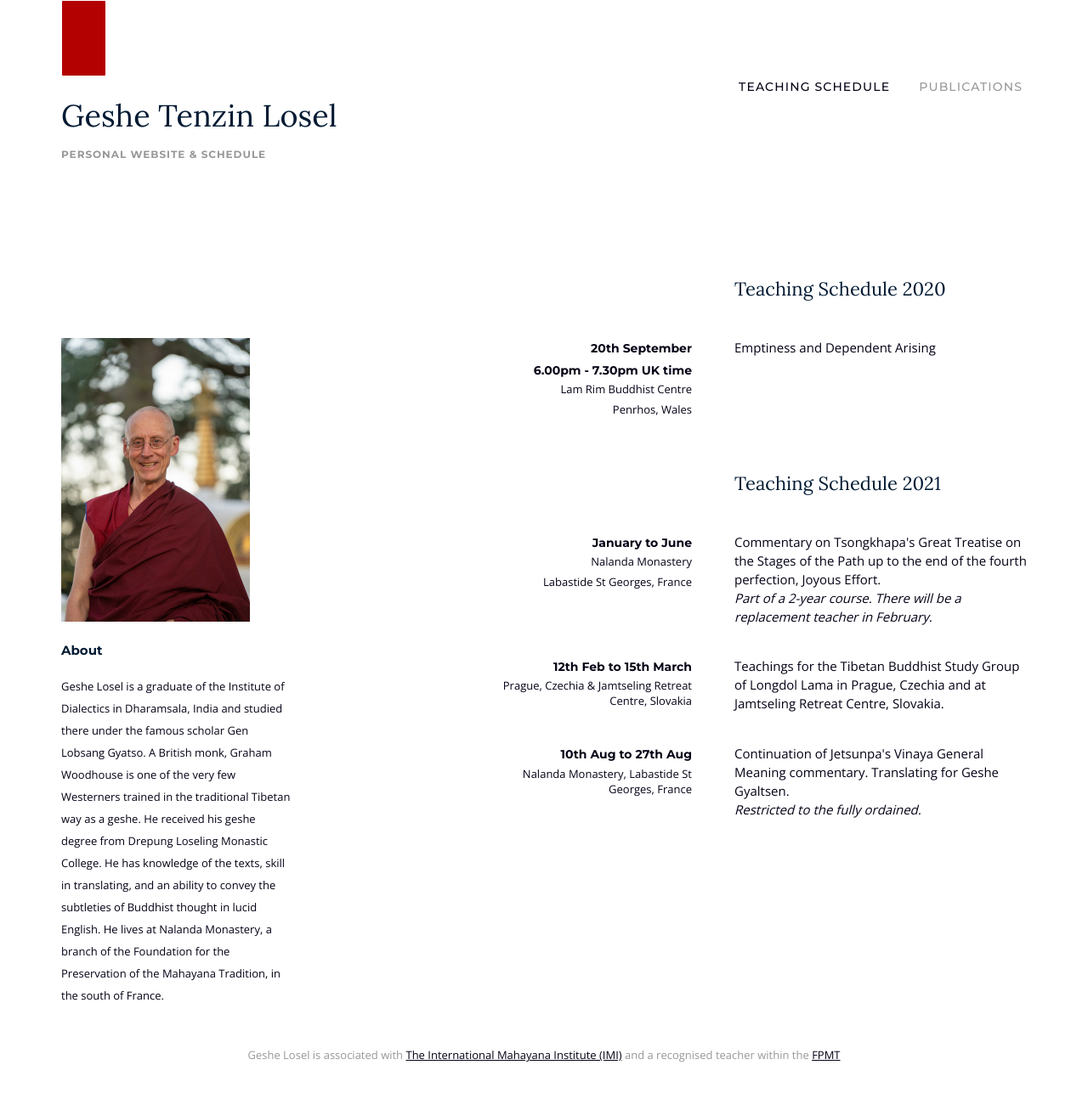
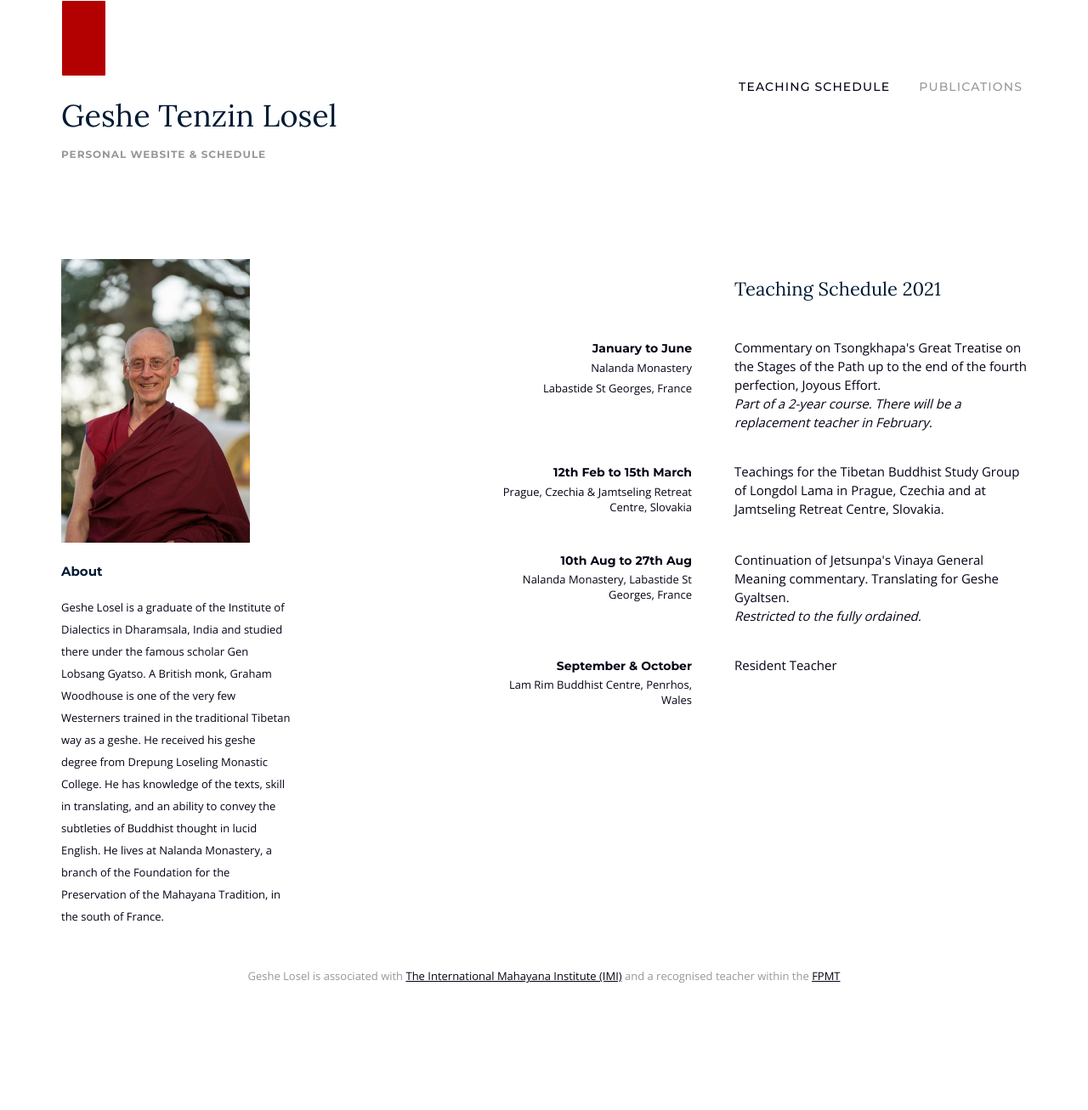
Before and after one commit to hallodom/geshe-graham-losel, a Jekyll site: the page built from index.html, in a window 1280 px wide. Shown: the whole page at 85% size. Built offline with Jekyll 4.4.1, drawn with Linux system fonts in a browser that asks for light colours; after the commit the page ends 1214 px from its top, so only the background shows below that.

Commit message:
Update 2021 schedule

```diff
--- a/index.html
+++ b/index.html
@@ -4,16 +4,6 @@ title: Teaching Schedule
 permalink: /
 pageName: index
 ---
-
-<div class="row end-sm">
-    <div class="col-sm-9">
-      <div class="row end-sm">
-          <div class="col-xs-12 col-sm-5">
-            <h3 class="schedule-header">Teaching Schedule 2020</h3>
-          </div>
-        </div>
-    </div>
-</div>
 
 <!-- Site content -->
 <div class="row">
@@ -32,21 +22,6 @@ pageName: index
 
      <!-- Begin Events -->
       <div class="row end-xs events">
-
-        <!-- Event -->
-        <div class="col-xs-6
-                    col-sm-4
-                    event-info">
-            <time class="event-date">20th September</time>
-            <time class="event-time">6.00pm - 7.30pm UK time</time>
-            <p class="event-location">Lam Rim Buddhist Centre</p>
-            <p class="event-location">Penrhos, Wales</p>
-        </div>
-
-        <div class="col-xs-6
-                    col-sm-5">
-            <p class="event-title">Emptiness and Dependent Arising</p>
-        </div>
 
         <!-- Schedule header -->
         <div class="col-xs-12">
@@ -99,6 +74,19 @@ pageName: index
             <p class="event-title"><em>Restricted to the fully ordained.</em></p>
         </div>
 
+                <!-- Event -->
+        <div class="col-xs-6
+                    col-sm-4
+                    event-info">
+            <time class="event-date">September & October</time>
+            <p class="event-location">Lam Rim Buddhist Centre, Penrhos, Wales</p>
+        </div>
+
+        <div class="col-xs-6
+                    col-sm-5">
+            <p class="event-title">Resident Teacher</p>
+        </div>
+
       </div>
       <!-- End Events Row -->
 
```
Also changed, not shown: 1 other file.
